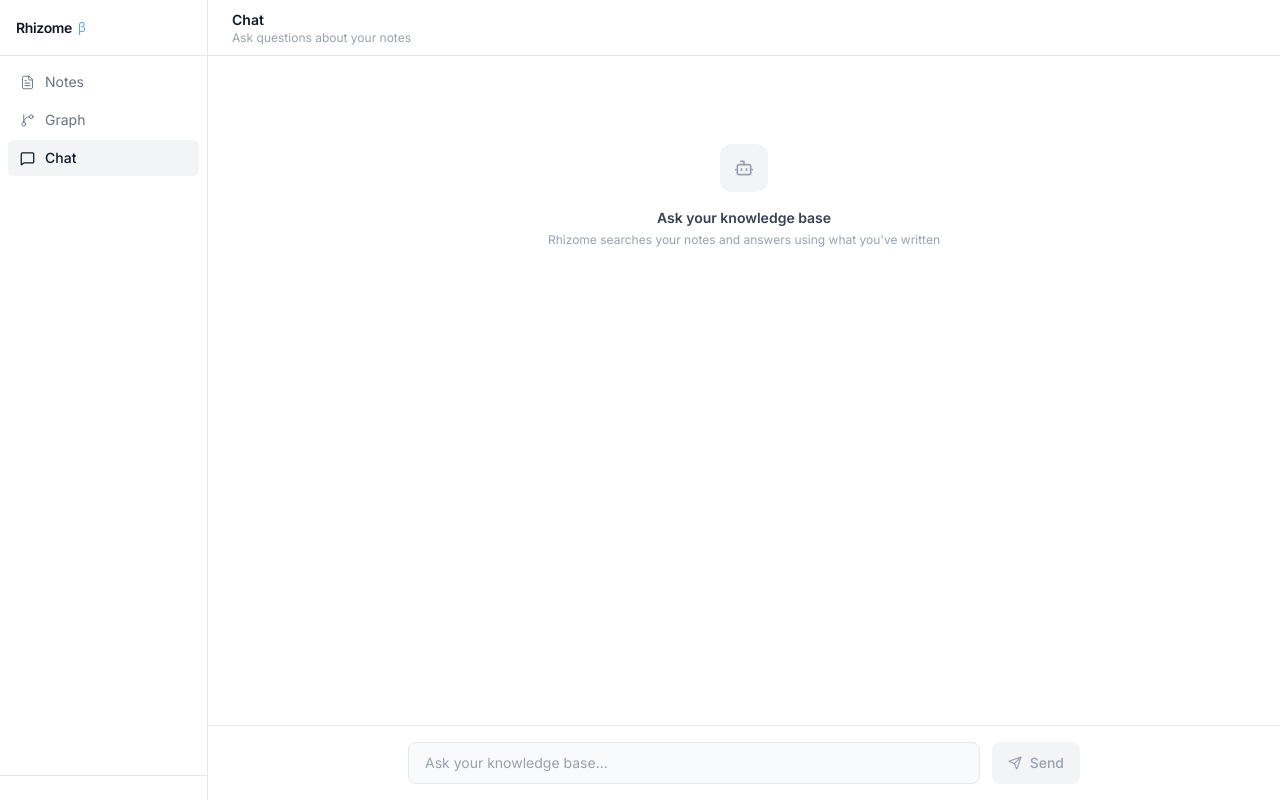
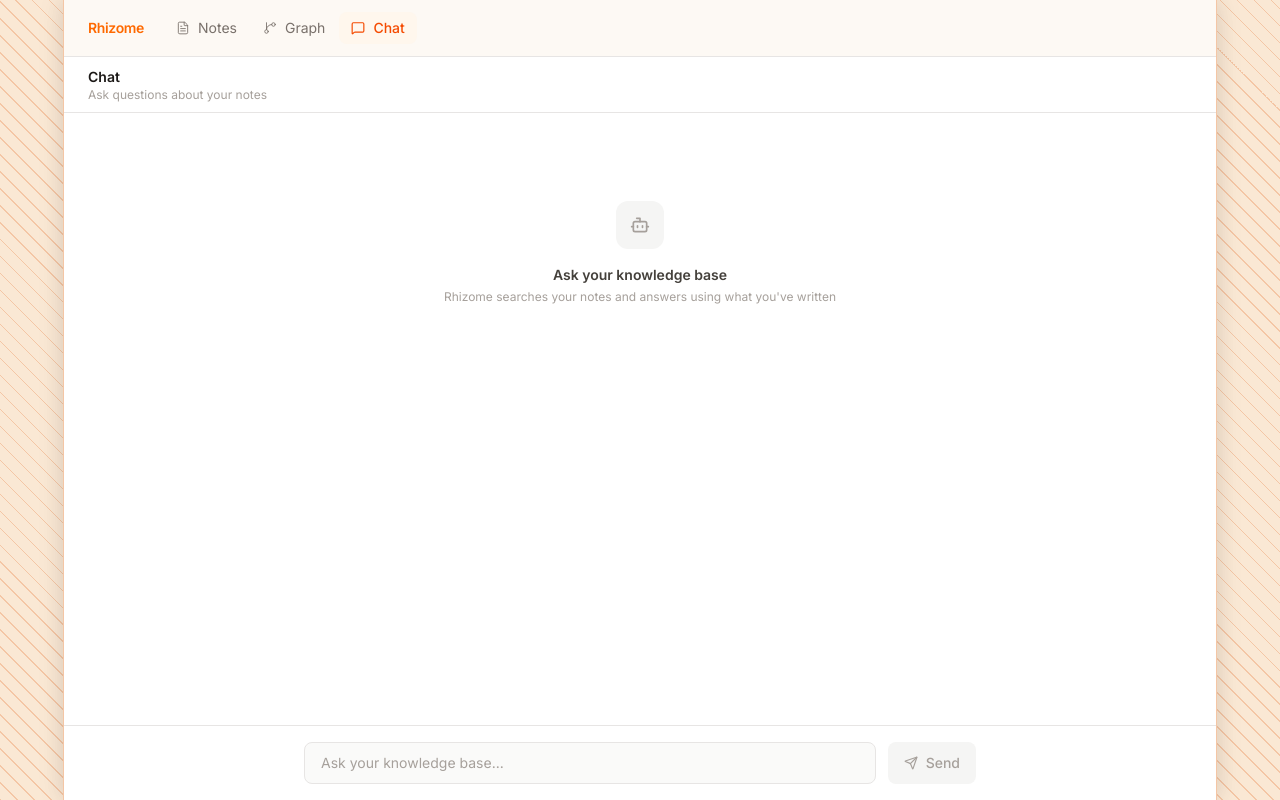
Before and after one commit to xelasrc/zettelkasten, a Next.js app: page /chat in a window 1280 px wide. Built offline with nearby package versions, Linux system fonts and the light colour scheme.

Commit message:
improvement: top bar nav, new palette, and constrained layout with styled margins

```diff
--- a/src/app/chat/page.tsx
+++ b/src/app/chat/page.tsx
@@ -153,21 +153,21 @@
   }
 
   return (
-    <div className="flex h-[100dvh] pb-16 md:pb-0 bg-gray-50 overflow-hidden">
+    <div className="app-container flex flex-col h-[100dvh] pb-16 md:pb-0 bg-stone-50 overflow-hidden max-w-6xl mx-auto w-full">
       <Sidebar />
 
       <div className="flex-1 flex flex-col overflow-hidden bg-white">
         {/* Header */}
-        <div className="h-14 flex items-center justify-between px-4 sm:px-6 border-b border-gray-200 shrink-0">
+        <div className="h-14 flex items-center justify-between px-4 sm:px-6 border-b border-stone-200 shrink-0">
           <div>
-            <h1 className="text-sm font-semibold text-gray-900">Chat</h1>
-            <p className="text-xs text-gray-400 hidden sm:block">Ask questions about your notes</p>
-            <p className="text-xs text-gray-400 sm:hidden">Ask your notes anything</p>
+            <h1 className="text-sm font-semibold text-stone-900">Chat</h1>
+            <p className="text-xs text-stone-400 hidden sm:block">Ask questions about your notes</p>
+            <p className="text-xs text-stone-400 sm:hidden">Ask your notes anything</p>
           </div>
           {messages.length > 0 && (
             <button
               onClick={clearChat}
-              className="p-2 text-gray-400 hover:text-gray-600 hover:bg-gray-100 rounded-lg transition-colors"
+              className="p-2 text-stone-400 hover:text-gray-600 hover:bg-stone-100 rounded-lg transition-colors"
               title="Clear chat"
             >
               <Eraser size={15} />
@@ -180,11 +180,11 @@
           <div className="max-w-2xl mx-auto">
             {messages.length === 0 && (
               <div className="text-center mt-16">
-                <div className="w-12 h-12 rounded-xl bg-gray-100 flex items-center justify-center mx-auto mb-4">
-                  <Bot size={20} className="text-gray-400" />
+                <div className="w-12 h-12 rounded-xl bg-stone-100 flex items-center justify-center mx-auto mb-4">
+                  <Bot size={20} className="text-stone-400" />
                 </div>
-                <h2 className="text-sm font-semibold text-gray-700 mb-1">Ask your knowledge base</h2>
-                <p className="text-xs text-gray-400">Rhizome searches your notes and answers using what you've written</p>
+                <h2 className="text-sm font-semibold text-stone-700 mb-1">Ask your knowledge base</h2>
+                <p className="text-xs text-stone-400">Rhizome searches your notes and answers using what you've written</p>
               </div>
             )}
 
@@ -193,8 +193,8 @@
                 <div className="flex gap-3 items-start">
                   <div className={`w-7 h-7 rounded-full flex items-center justify-center shrink-0 ${
                     msg.role === 'user'
-                      ? 'bg-gray-900 text-white'
-                      : 'bg-blue-50 text-blue-500 border border-blue-100'
+                      ? 'bg-stone-900 text-white'
+                      : 'bg-orange-50 text-orange-500 border border-orange-100'
                   }`}>
                     {msg.role === 'user'
                       ? <User size={13} />
@@ -202,30 +202,30 @@
                     }
                   </div>
                   <div className="flex-1 min-w-0">
-                    <p className="text-xs font-medium text-gray-400 mb-1">
+                    <p className="text-xs font-medium text-stone-400 mb-1">
                       {msg.role === 'user' ? 'You' : 'Rhizome'}
                     </p>
                     {msg.role === 'assistant' ? (
                       <div className="prose prose-sm prose-gray max-w-none
                         prose-p:my-1 prose-p:leading-relaxed
-                        prose-headings:font-semibold prose-headings:text-gray-900
-                        prose-code:text-xs prose-code:bg-gray-100 prose-code:px-1 prose-code:py-0.5 prose-code:rounded prose-code:font-mono prose-code:before:content-none prose-code:after:content-none
-                        prose-pre:bg-gray-100 prose-pre:text-xs
+                        prose-headings:font-semibold prose-headings:text-stone-900
+                        prose-code:text-xs prose-code:bg-stone-100 prose-code:px-1 prose-code:py-0.5 prose-code:rounded prose-code:font-mono prose-code:before:content-none prose-code:after:content-none
+                        prose-pre:bg-stone-100 prose-pre:text-xs
                         prose-ul:my-1 prose-ol:my-1 prose-li:my-0
-                        prose-strong:text-gray-900">
+                        prose-strong:text-stone-900">
                         <ReactMarkdown>{msg.content}</ReactMarkdown>
                       </div>
                     ) : (
-                      <p className="text-sm text-gray-800 leading-relaxed">{msg.content}</p>
+                      <p className="text-sm text-stone-800 leading-relaxed">{msg.content}</p>
                     )}
                     {msg.sources && msg.sources.length > 0 && (
                       <div className="mt-3 flex items-center gap-2 flex-wrap">
-                        <span className="text-xs text-gray-400">Sources:</span>
+                        <span className="text-xs text-stone-400">Sources:</span>
                         {msg.sources.map(source => (
                           <Link
                             key={source.id}
                             href={`/notes?open=${source.id}`}
-                            className="text-xs bg-green-50 text-green-700 border border-green-100 px-2.5 py-1 rounded-full hover:bg-green-100 transition-colors"
+                            className="text-xs bg-orange-50 text-orange-700 border border-orange-100 px-2.5 py-1 rounded-full hover:bg-orange-100 transition-colors"
                           >
                             {source.title}
                           </Link>
@@ -240,11 +240,11 @@
             {loading && (
               <div className="mb-6">
                 <div className="flex gap-3 items-start">
-                  <div className="w-7 h-7 rounded-full bg-blue-50 text-blue-500 border border-blue-100 flex items-center justify-center shrink-0">
+                  <div className="w-7 h-7 rounded-full bg-orange-50 text-orange-500 border border-orange-100 flex items-center justify-center shrink-0">
                     <Bot size={13} />
                   </div>
                   <div className="flex-1">
-                    <p className="text-xs font-medium text-gray-400 mb-2">Rhizome</p>
+                    <p className="text-xs font-medium text-stone-400 mb-2">Rhizome</p>
                     <div className="flex items-center gap-1.5">
                       <div className="w-1.5 h-1.5 rounded-full bg-gray-300 animate-bounce" style={{ animationDelay: '0ms' }} />
                       <div className="w-1.5 h-1.5 rounded-full bg-gray-300 animate-bounce" style={{ animationDelay: '150ms' }} />
@@ -260,22 +260,22 @@
         </div>
 
         {/* Input */}
-        <div className="border-t border-gray-200 px-4 sm:px-6 py-4 bg-white shrink-0">
+        <div className="border-t border-stone-200 px-4 sm:px-6 py-4 bg-white shrink-0">
           <div className="max-w-2xl mx-auto flex gap-3">
             <input
               value={input}
               onChange={e => setInput(e.target.value)}
               onKeyDown={e => e.key === 'Enter' && !e.shiftKey && sendMessage()}
               placeholder="Ask your knowledge base..."
-              className="flex-1 bg-gray-50 border border-gray-200 rounded-lg px-4 py-2.5 text-base md:text-sm outline-none text-gray-900 placeholder-gray-400 focus:border-blue-300 focus:bg-white transition-colors"
+              className="flex-1 bg-stone-50 border border-stone-200 rounded-lg px-4 py-2.5 text-base md:text-sm outline-none text-stone-900 placeholder-stone-400 focus:border-orange-300 focus:bg-white transition-colors"
             />
             <button
               onClick={sendMessage}
               disabled={loading || !input.trim()}
               className={`flex items-center gap-2 px-4 py-2.5 rounded-lg text-sm font-medium transition-colors ${
                 loading || !input.trim()
-                  ? 'bg-gray-100 text-gray-400 cursor-not-allowed'
-                  : 'bg-gray-900 text-white hover:bg-gray-700'
+                  ? 'bg-stone-100 text-stone-400 cursor-not-allowed'
+                  : 'bg-stone-900 text-white hover:bg-stone-700'
               }`}
             >
               <Send size={14} />
--- a/src/app/globals.css
+++ b/src/app/globals.css
@@ -3,8 +3,19 @@
 
 * { box-sizing: border-box; }
 
+.app-container {
+  box-shadow: 0 0 0 1px #f4c6a5, 4px 0 24px rgba(0,0,0,0.08), -4px 0 24px rgba(0,0,0,0.08);
+}
+
 body {
-  background: #f5f5f5;
-  color: #1a1a1a;
+  background-color: #fae8d4;
+  background-image: repeating-linear-gradient(
+    45deg,
+    #f4c6a5 0px,
+    #f4c6a5 1px,
+    transparent 1px,
+    transparent 12px
+  );
+  color: #1c1917;
   font-family: 'Inter', system-ui, sans-serif;
 }
--- a/src/app/graph/page.tsx
+++ b/src/app/graph/page.tsx
@@ -113,7 +113,7 @@
       .selectAll('line')
       .data(links)
       .join('line')
-      .attr('stroke', '#cbd5e1')
+      .attr('stroke', '#d6d3d1')
       .attr('stroke-width', 1.5)
       .attr('stroke-opacity', 0.7)
 
@@ -143,7 +143,7 @@
           .attr('stroke', (l: any) => {
             const s = (l.source as GraphNode).id
             const t = (l.target as GraphNode).id
-            return s === d.id || t === d.id ? '#3b82f6' : '#cbd5e1'
+            return s === d.id || t === d.id ? '#f97316' : '#d6d3d1'
           })
         label.attr('opacity', (n: any) => {
           if (currentZoomK < 0.6) return 0
@@ -152,14 +152,14 @@
 
         d3.select(event.currentTarget).select('circle')
           .attr('filter', 'url(#glow)')
-          .attr('stroke', '#93c5fd')
+          .attr('stroke', '#fdba74')
           .attr('stroke-width', 3)
           .attr('opacity', 1)
       })
       .on('mouseleave', (event, d) => {
         setHoveredNote(null)
         node.select('circle').attr('opacity', 1)
-        link.attr('stroke-opacity', 0.7).attr('stroke', '#cbd5e1')
+        link.attr('stroke-opacity', 0.7).attr('stroke', '#d6d3d1')
         label.attr('opacity', currentZoomK >= 0.6 ? 1 : 0)
         // use d directly from event args — avoids datum lookup on child element
         d3.select(event.currentTarget).select('circle')
@@ -196,7 +196,7 @@
 
     node.append('circle')
       .attr('r', nodeRadius)
-      .attr('fill', '#1d4ed8')
+      .attr('fill', '#f97316')
       .attr('stroke', '#fff')
       .attr('stroke-width', 1.5)
 
@@ -207,7 +207,7 @@
       .attr('text-anchor', 'middle')
       .attr('font-size', '10px')
       .attr('font-family', 'Inter, system-ui, sans-serif')
-      .attr('fill', '#475569')
+      .attr('fill', '#78716c')
       .attr('font-weight', '500')
       .attr('pointer-events', 'none')
       .attr('opacity', 1)
@@ -253,48 +253,48 @@
   }, [])
 
   return (
-    <div className="flex h-[100dvh] pb-16 md:pb-0 bg-gray-50 overflow-hidden">
+    <div className="app-container flex flex-col h-[100dvh] pb-16 md:pb-0 bg-stone-50 overflow-hidden max-w-6xl mx-auto w-full">
       <Sidebar />
 
       <div className="flex-1 flex flex-col overflow-hidden bg-white">
-        <div className="h-14 flex items-center justify-between px-4 sm:px-6 border-b border-gray-200 shrink-0">
+        <div className="h-14 flex items-center justify-between px-4 sm:px-6 border-b border-stone-200 shrink-0">
           <div>
-            <h1 className="text-sm font-semibold text-gray-900">Knowledge Graph</h1>
-            <p className="text-xs text-gray-400">{notes.length} notes · connected by [[wikilinks]]</p>
+            <h1 className="text-sm font-semibold text-stone-900">Knowledge Graph</h1>
+            <p className="text-xs text-stone-400">{notes.length} notes · connected by [[wikilinks]]</p>
           </div>
-          <p className="text-xs text-gray-400 hidden sm:block">Scroll to zoom · drag to pin · drag again to unpin</p>
-          <p className="text-xs text-gray-400 sm:hidden">Pinch to zoom · drag to pin · drag again to unpin</p>
+          <p className="text-xs text-stone-400 hidden sm:block">Scroll to zoom · drag to pin · drag again to unpin</p>
+          <p className="text-xs text-stone-400 sm:hidden">Pinch to zoom · drag to pin · drag again to unpin</p>
         </div>
 
         <div className="flex-1 relative">
           {loading && (
             <div className="absolute inset-0 flex items-center justify-center">
-              <div className="w-6 h-6 rounded-full border-2 border-blue-200 border-t-blue-600 animate-spin" />
+              <div className="w-6 h-6 rounded-full border-2 border-orange-200 border-t-orange-500 animate-spin" />
             </div>
           )}
 
           <svg ref={svgRef} className="w-full h-full block" />
 
           {hoveredNote && (
-            <div className="absolute bottom-20 md:bottom-6 left-4 md:left-6 bg-white border border-gray-200 rounded-lg p-3 md:p-4 max-w-xs shadow-sm pointer-events-none">
-              <p className="font-semibold text-sm text-gray-900 mb-2">{hoveredNote.title}</p>
+            <div className="absolute bottom-20 md:bottom-6 left-4 md:left-6 bg-white border border-stone-200 rounded-lg p-3 md:p-4 max-w-xs shadow-sm pointer-events-none">
+              <p className="font-semibold text-sm text-stone-900 mb-2">{hoveredNote.title}</p>
               {hoveredNote.links.length > 0 && (
                 <div className="flex gap-1.5 flex-wrap">
                   {hoveredNote.links.map(link => (
-                    <span key={link} className="text-xs bg-blue-50 text-blue-600 px-2 py-0.5 rounded-full border border-blue-100">
+                    <span key={link} className="text-xs bg-orange-50 text-orange-600 px-2 py-0.5 rounded-full border border-orange-100">
                       [[{link}]]
                     </span>
                   ))}
                 </div>
               )}
-              <p className="text-xs text-gray-400 mt-2">Click to open note</p>
+              <p className="text-xs text-stone-400 mt-2">Click to open note</p>
             </div>
           )}
 
           {!loading && notes.length > 0 && notes.every(n => n.links.length === 0) && (
             <div className="absolute inset-0 flex flex-col items-center justify-center text-center pointer-events-none">
-              <p className="text-sm font-medium text-gray-400 mb-1">No connections yet</p>
-              <p className="text-xs text-gray-300">Type [[Note Title]] in your notes to connect them</p>
+              <p className="text-sm font-medium text-stone-400 mb-1">No connections yet</p>
+              <p className="text-xs text-stone-300">Type [[Note Title]] in your notes to connect them</p>
             </div>
           )}
         </div>
--- a/src/app/page.tsx
+++ b/src/app/page.tsx
@@ -7,53 +7,40 @@
   if (userId) redirect('/notes')
 
   return (
-    <div className="min-h-screen bg-white flex flex-col">
-      <header className="h-14 flex items-center justify-between px-6 border-b border-gray-100">
-        <div className="flex items-center gap-2">
-          <span className="font-semibold text-sm text-gray-900 tracking-tight">Rhizome</span>
-          <span className="text-xs text-blue-500 bg-blue-50 border border-blue-100 px-1.5 py-0.5 rounded font-medium">β</span>
+    <div className="app-container min-h-screen bg-white flex flex-col max-w-6xl mx-auto w-full">
+      <header className="h-12 border-b border-stone-200 shrink-0">
+        <div className="max-w-3xl mx-auto h-full flex items-center px-6">
+          <div className="flex items-center gap-2">
+            <span className="font-bold text-sm text-orange-500 tracking-tight">Rhizome</span>
+            <span className="text-xs text-orange-500 bg-orange-50 border border-orange-100 px-1.5 py-0.5 rounded font-medium">β</span>
+          </div>
         </div>
-        <Link href="/sign-in" className="text-sm text-gray-400 hover:text-gray-900 transition-colors">
-          Sign in →
-        </Link>
       </header>
 
       <main className="flex-1 flex items-center justify-center px-6">
         <div className="w-full max-w-md">
-          <h1 className="text-4xl font-semibold text-gray-900 mb-4 tracking-tight">
+          <h1 className="text-4xl font-semibold text-stone-900 mb-4 tracking-tight">
             Rhizome
           </h1>
 
-          <p className="text-base text-gray-500 leading-relaxed mb-10">
-            A self-hosted Zettelkasten with AI tagging, semantic search,
-            and a local RAG chatbot. Built on a Raspberry Pi 5.
+          <p className="text-base text-stone-500 leading-relaxed mb-10">
+            Write notes, connect ideas with [[wikilinks]], and chat with your own knowledge base.
           </p>
-
-          <div className="flex flex-col gap-4 mb-12">
-            {[
-              { color: 'bg-blue-500', label: 'AI-powered tagging and connections' },
-              { color: 'bg-green-500', label: 'Local RAG chatbot - runs on device' },
-              { color: 'bg-red-400', label: 'Self-hosted - your data stays yours' },
-            ].map(item => (
-              <div key={item.label} className="flex items-center gap-3">
-                <div className={`w-2 h-2 rounded-full ${item.color} shrink-0`} />
-                <p className="text-sm text-gray-500">{item.label}</p>
-              </div>
-            ))}
-          </div>
 
           <Link
             href="/sign-in"
-            className="inline-flex items-center gap-2 px-5 py-2.5 bg-blue-600 hover:bg-blue-700 text-white text-sm font-medium rounded-lg transition-colors"
+            className="inline-flex items-center gap-2 px-5 py-2.5 bg-orange-500 hover:bg-orange-600 text-white text-sm font-medium rounded-lg transition-colors"
           >
             Sign in to Rhizome
           </Link>
         </div>
       </main>
 
-      <footer className="h-12 flex items-center justify-between px-6 border-t border-gray-100">
-        <span className="text-xs text-gray-400 whitespace-nowrap">Alexander Wells</span>
-        <span className="text-xs text-gray-400 whitespace-nowrap">Self-hosted · Raspberry Pi 5</span>
+      <footer className="h-12 border-t border-stone-200">
+        <div className="max-w-3xl mx-auto h-full flex items-center justify-between px-6">
+          <span className="text-xs text-stone-400 whitespace-nowrap">Alexander Wells</span>
+          <span className="text-xs text-stone-400 whitespace-nowrap">Self-hosted · Raspberry Pi 5</span>
+        </div>
       </footer>
     </div>
   )
--- a/src/components/Nav.tsx
+++ b/src/components/Nav.tsx
@@ -11,44 +11,45 @@
   { label: 'Chat', href: '/chat', icon: MessageSquare },
 ]
 
-export default function Sidebar() {
+export default function Nav() {
   const pathname = usePathname()
 
   return (
     <>
-      <aside className="hidden md:flex flex-col w-52 border-r border-gray-200 bg-white h-screen sticky top-0 shrink-0">
-        <div className="h-14 flex items-center px-4 border-b border-gray-200">
-          <span className="font-semibold text-sm text-gray-900 tracking-tight">Rhizome</span>
-          <span className="ml-1.5 text-xs text-blue-400 font-medium">β</span>
-        </div>
+      {/* Desktop: top bar */}
+      <header className="hidden md:block shrink-0 bg-[#fdf9f4] border-b border-stone-200 pt-3">
+        <div className="max-w-6xl mx-auto flex items-center px-6 gap-5 pb-3">
+          <span className="text-sm font-bold text-orange-500 tracking-tight">Rhizome</span>
 
-        <nav className="flex flex-col gap-0.5 p-2 flex-1">
+          <nav className="flex items-center gap-0.5">
             {navItems.map(({ label, href, icon: Icon }) => {
               const active = pathname.startsWith(href)
               return (
                 <Link
                   key={href}
                   href={href}
-                className={`flex items-center gap-2.5 px-3 py-2 rounded-md text-sm transition-colors ${
+                  className={`flex items-center gap-2 px-3 py-1.5 rounded-lg text-sm transition-colors ${
                     active
-                    ? 'bg-gray-100 text-gray-900 font-medium'
-                    : 'text-gray-500 hover:text-gray-900 hover:bg-gray-50'
+                      ? 'bg-orange-50 text-orange-600 font-medium'
+                      : 'text-stone-500 hover:text-stone-800 hover:bg-stone-100'
                   }`}
                 >
-                <Icon size={15} strokeWidth={active ? 2 : 1.5} />
+                  <Icon size={14} strokeWidth={active ? 2 : 1.5} />
                   {label}
                 </Link>
               )
             })}
           </nav>
 
-        <div className="p-3 border-t border-gray-200 flex items-center">
+          <div className="ml-auto">
             <UserButton />
           </div>
-      </aside>
+        </div>
+      </header>
 
+      {/* Mobile bottom nav */}
       <nav
-        className="md:hidden fixed bottom-0 left-0 right-0 bg-white border-t border-gray-200 z-50 flex"
+        className="md:hidden fixed bottom-0 left-0 right-0 bg-[#fdf9f4] border-t border-stone-200 z-50 flex"
         style={{ paddingBottom: 'env(safe-area-inset-bottom)' }}
       >
         {navItems.map(({ label, href, icon: Icon }) => {
@@ -58,7 +59,7 @@
               key={href}
               href={href}
               className={`flex-1 flex flex-col items-center gap-1 py-3 text-xs transition-colors ${
-                active ? 'text-gray-900' : 'text-gray-400'
+                active ? 'text-orange-500' : 'text-stone-400'
               }`}
             >
               <Icon size={18} strokeWidth={active ? 2 : 1.5} />
```
Also changed, not shown: src/app/notes/page.tsx (+60 -56 lines). Lines whose indentation alone changed are shown as unchanged.
